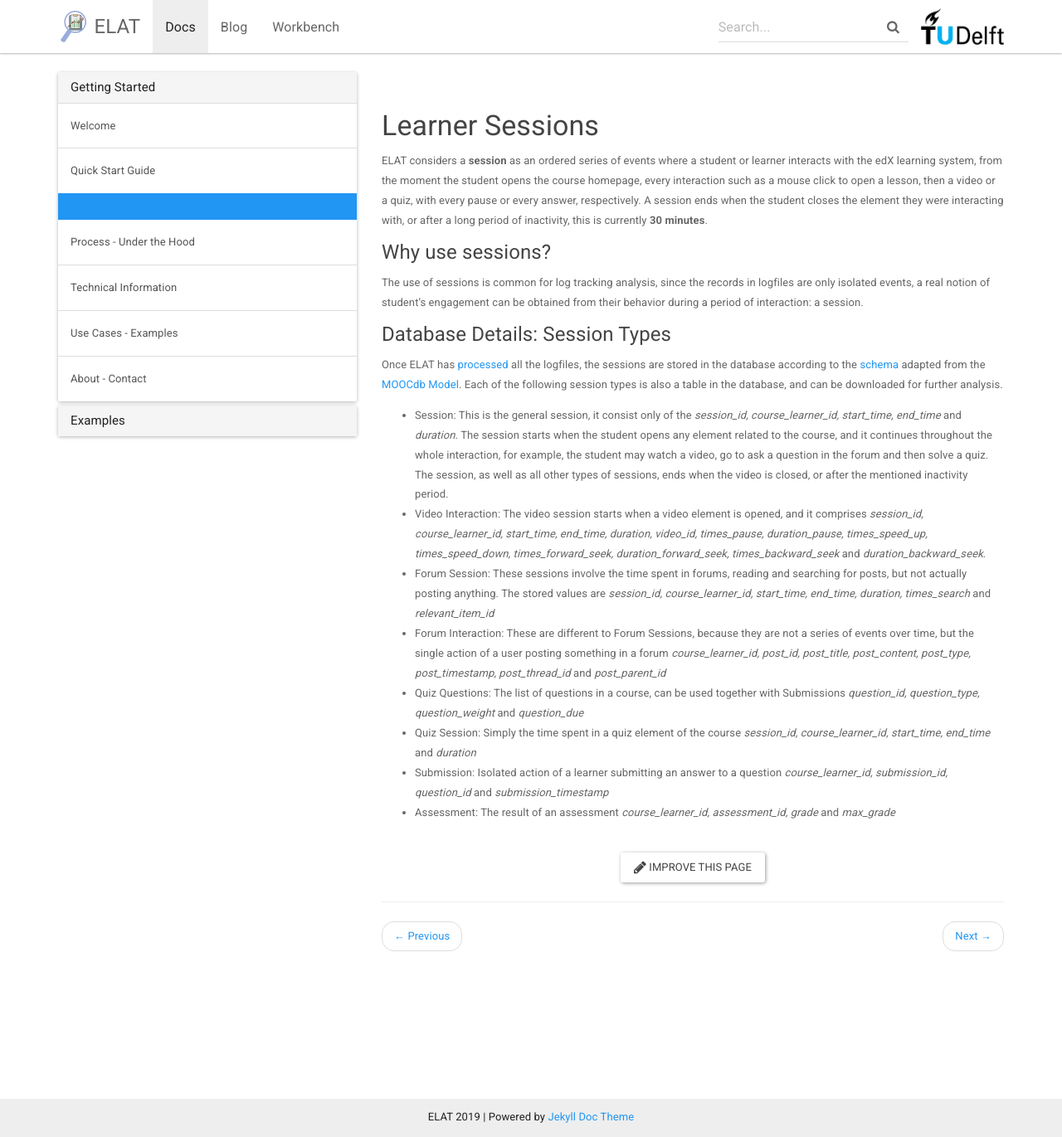
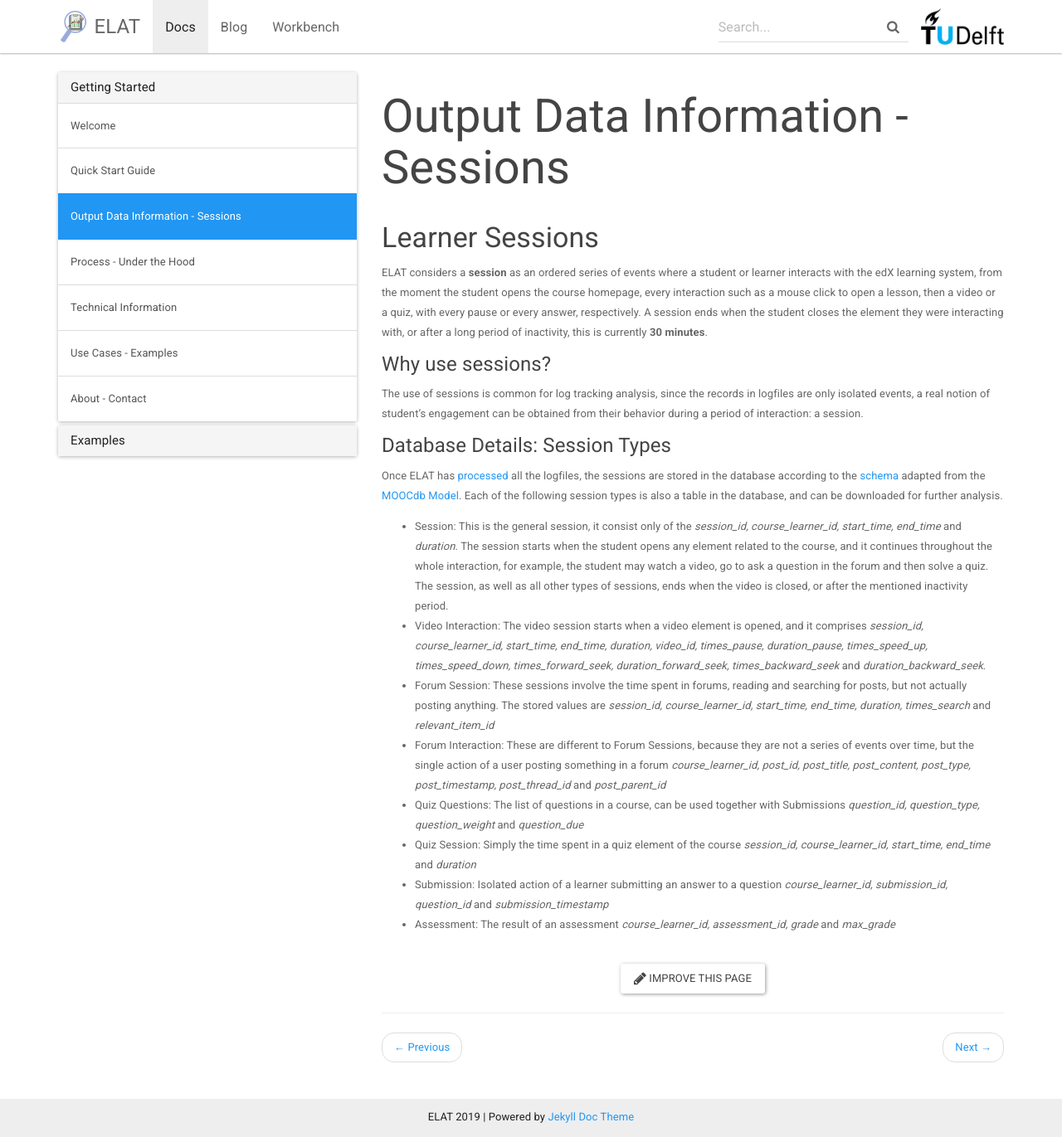
Before and after one commit to mvallet91/ELAT, a Jekyll site: the page built from _docs/sessions.md, in a window 1280 px wide and 1371 px high. Shown: the whole window at 83% size. Built offline with Jekyll 4.4.1, drawn with Linux system fonts in a browser that asks for light colours.

Commit message:
markdown fix

```diff
--- a/_docs/sessions.md
+++ b/_docs/sessions.md
@@ -1,5 +1,5 @@
 ---
-title: Output Data: Sessions Information
+title: Output Data Information - Sessions
 permalink: /docs/sessions/
 ---
 ### Learner Sessions
```
